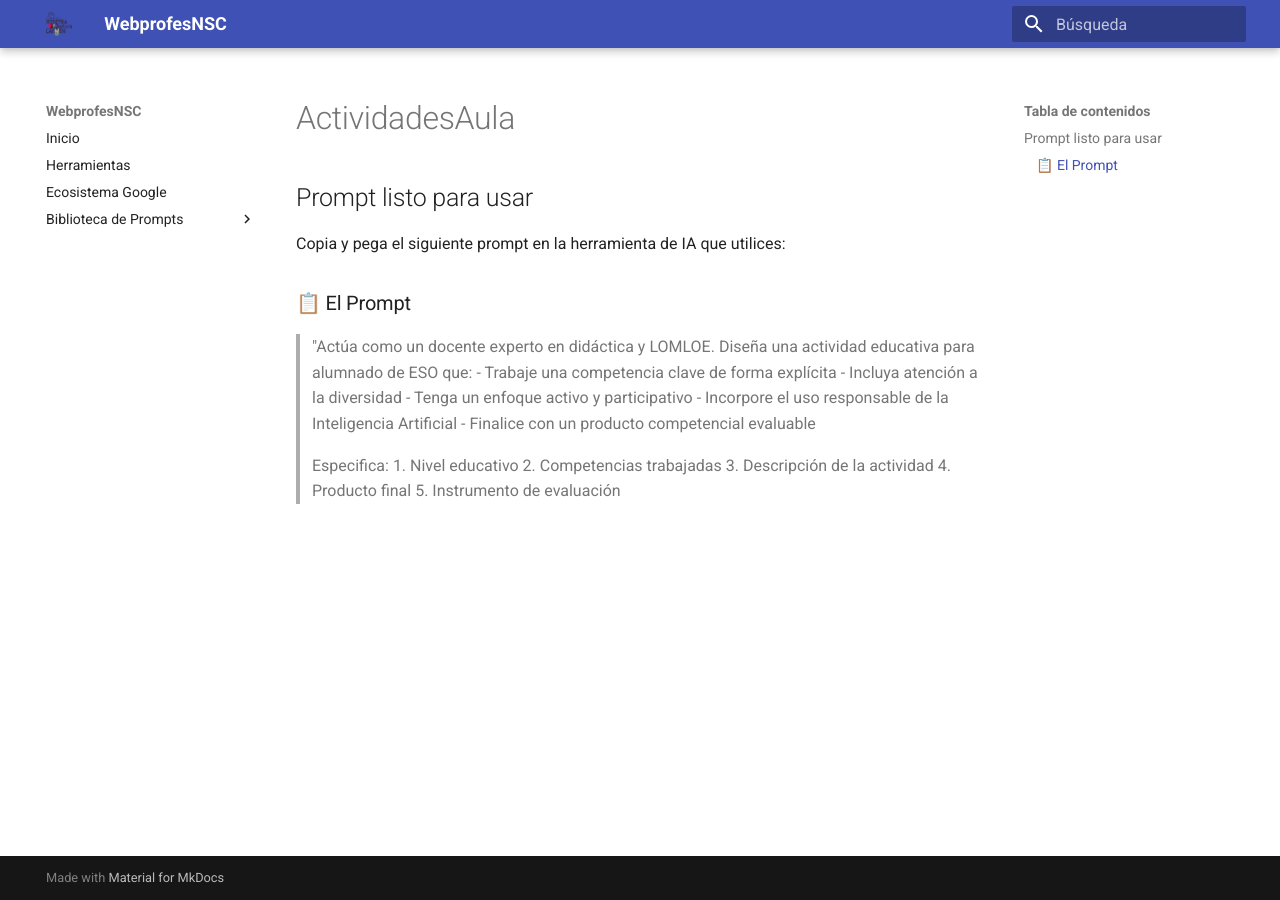
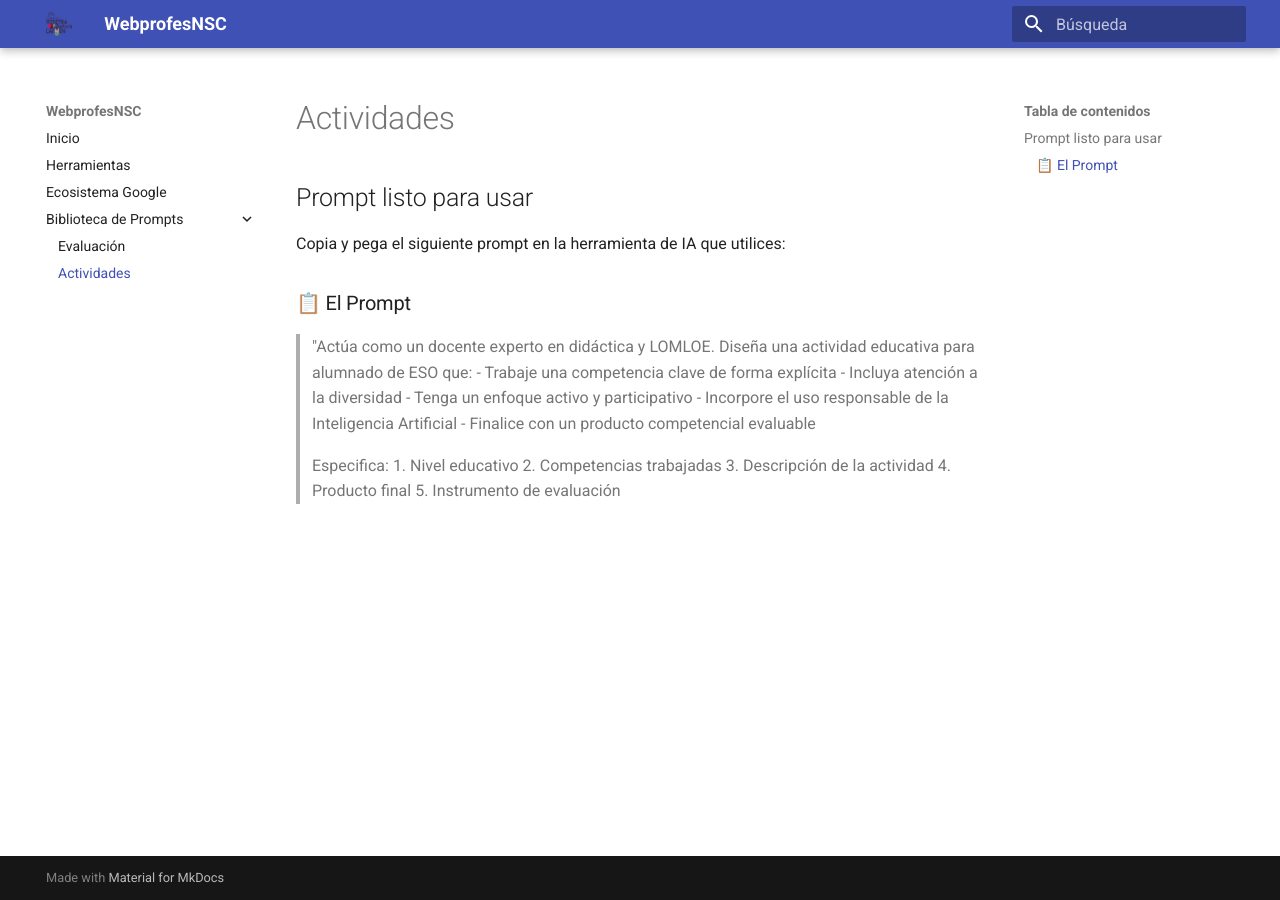
Before and after one commit to nuriacasado/WebprofesNSC, an MkDocs documentation site: the page built from docs/prompts/ActividadesAula.md, in a window 1280 px wide. Built offline with MkDocs 1.6.1 and Material for MkDocs 9.7.7, drawn with Linux system fonts in a browser that asks for light colours.

Commit message:
Update mkdocs.yml

```diff
--- a/mkdocs.yml
+++ b/mkdocs.yml
@@ -18,3 +18,4 @@ nav:
   - Ecosistema Google: google-ia.md
   - Biblioteca de Prompts:
       - 'Evaluación': prompts/evaluacion.md
+      - 'Actividades': prompts/ActividadesAula.md
```
